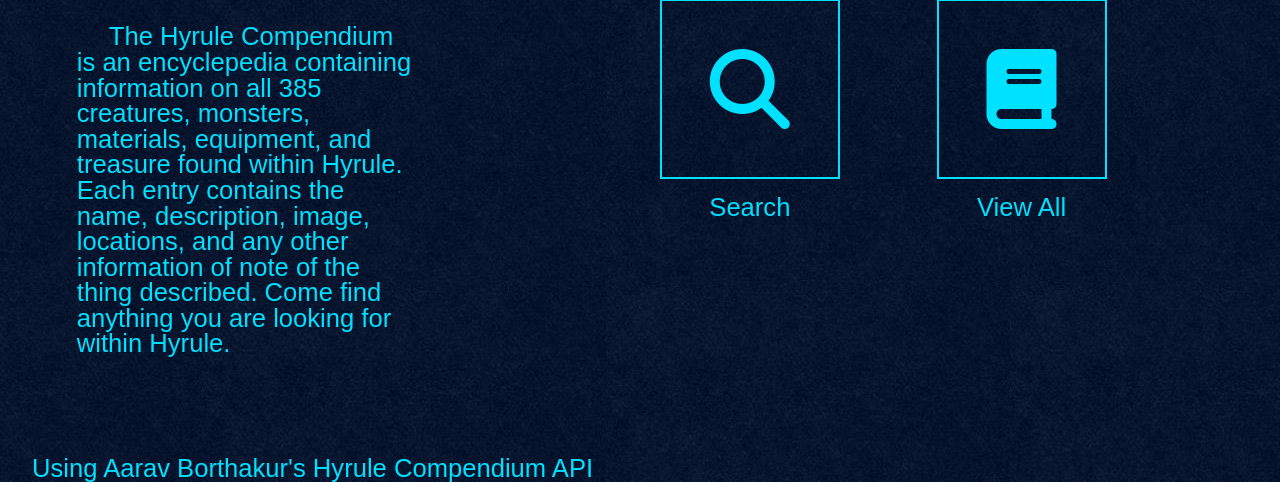
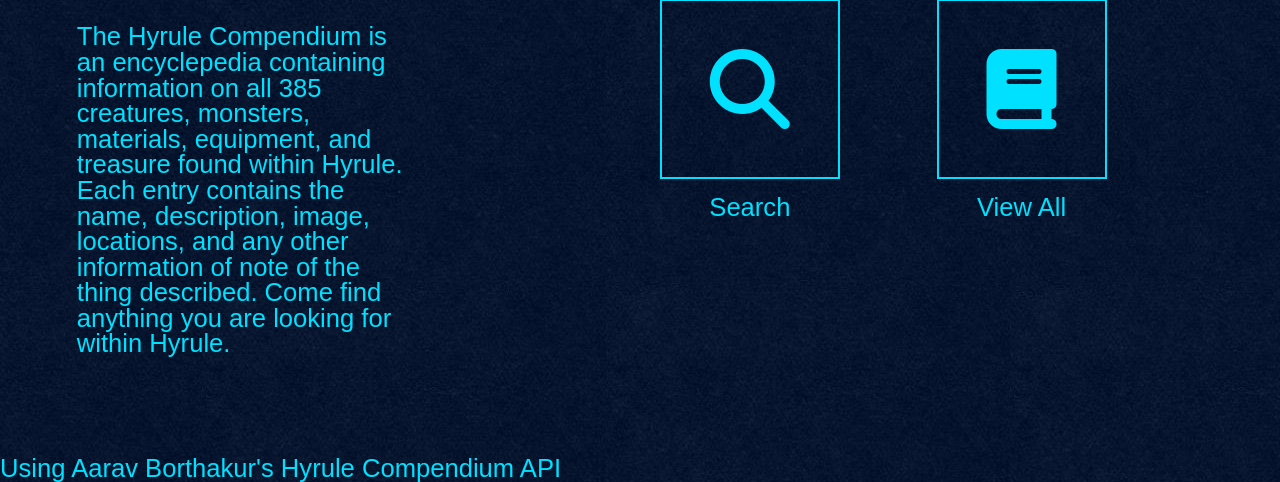
Before and after one commit to TylerP99/hyrule-compendium, a plain HTML site: page index.html in a window 1280 px wide. Shown: the part 318-800 px from the top of the page. Drawn offline with Linux system fonts and the light colour scheme.

Commit message:
Remove paragraph indent

```diff
--- a/css/reworked-styles.css
+++ b/css/reworked-styles.css
@@ -411,9 +411,6 @@ p, span{
     opacity: 0;
 }
 
-p {
-    text-indent: 2rem;
-}
 
 
 
```
